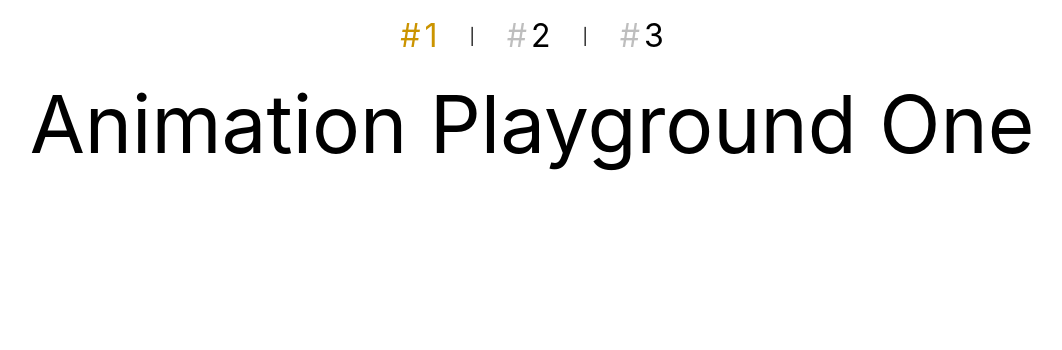
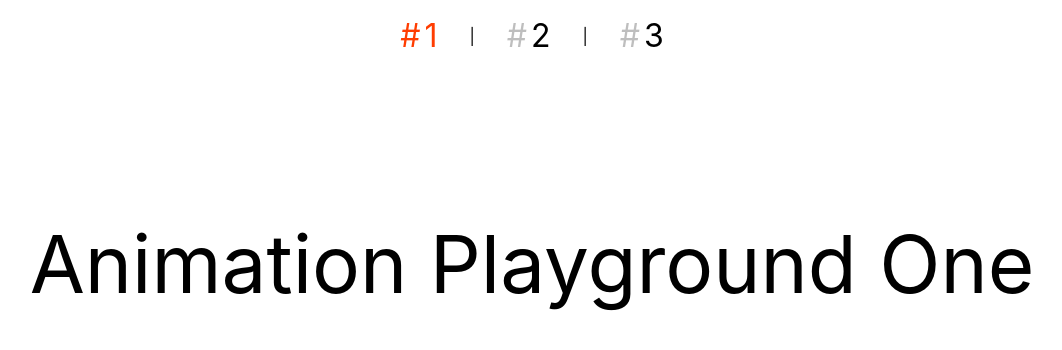
Before and after one commit to rob-letts/animation-playground, a Vue app: page / in a window 1280 px wide. Shown: the top 350 px of the page, without its empty margins (108-1170 px from the left). Built offline with nearby package versions, Linux system fonts and the light colour scheme; a web font is replaced by a local one.

Commit message:
tweak site layout

```diff
--- a/src/App.vue
+++ b/src/App.vue
@@ -39,13 +39,14 @@ const components = [One, Two, Three]
 :root {
   --base-color: oklch(1 0 225);
   --dim: oklch(1 0 225 / 50%);
-  --accent: oklch(0.7 0.1529 84.18);
+  --accent: oklch(65.4% 0.235 34.0);
   --transition-duration: 0.2s;
   --transition-timing-function: ease;
+  --heading-size: clamp(2.5rem, 5vw + 1rem, 5rem);
 }
 
 h2 {
-  font-size: 5rem;
+  font-size: var(--heading-size);
 }
 
 button {
@@ -72,7 +73,17 @@ button {
 
 main {
   text-align: center;
-  padding: 0.5rem;
+  padding-top: 0.5rem;
+  height: 100dvh;
+  display: grid;
+  grid-template-rows: auto 1fr;
+}
+
+section {
+  margin: 1rem;
+  display: grid;
+  place-items: center;
+  height: 50%;
 }
 
 nav {
```
